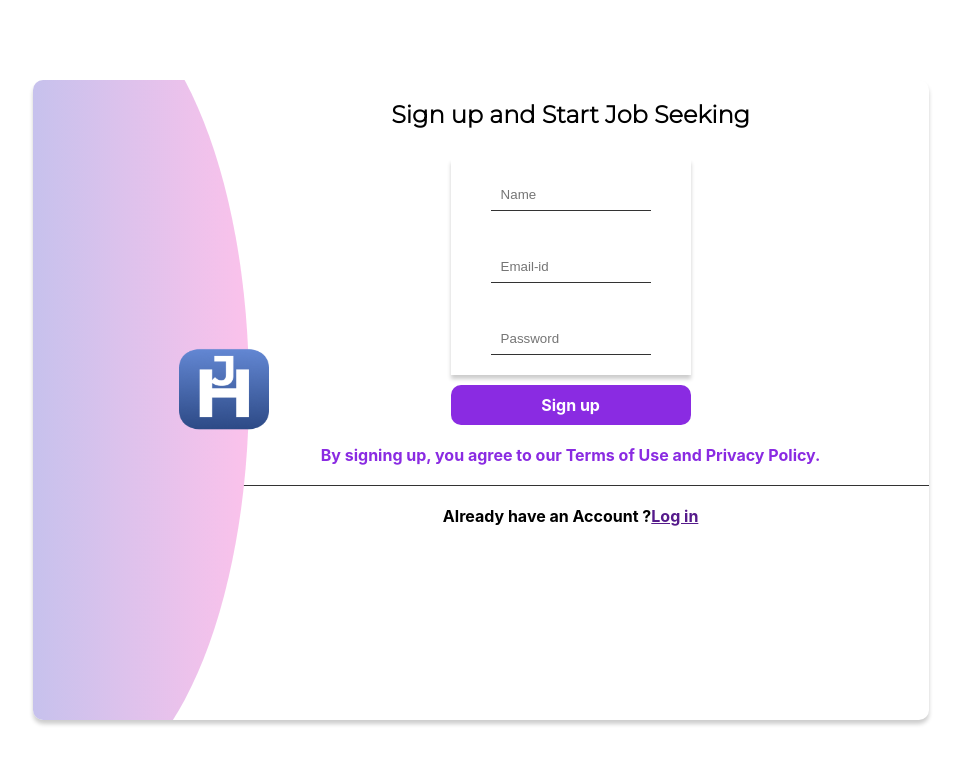
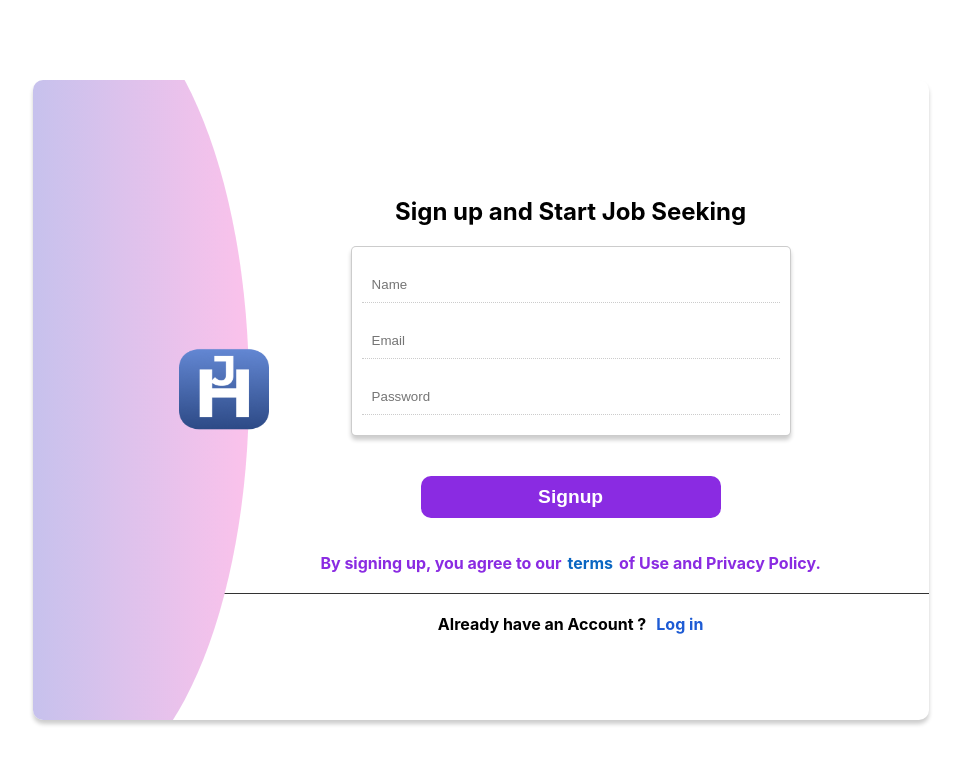
Before and after one commit to AdityaSuraj/tq-job-portal, a React (Create React App) app: page /signup in a window 1280 px wide. Shown: the top 764 px of the page, without its empty margins (159-1120 px from the left). Built offline with nearby package versions, Linux system fonts and the light colour scheme.

Commit message:
modified ui design

```diff
--- a/sass/components/login.scss
+++ b/sass/components/login.scss
@@ -7,7 +7,7 @@
   position: absolute;
   top: 50%;
   left: 50%;
-  transform: translate(-50%,-50%);
+  transform: translate(-50%, -50%);
   background-color: white;
   box-shadow: 0 4px 4px rgba(0, 0, 0, 0.2);
   border-radius: 10px;
@@ -15,7 +15,6 @@
   &-box {
     width: 100vw;
     height: 100vh;
-    // background-color: #a/18cd1;
     width: 350px;
     border-radius: 50%;
     position: absolute;
@@ -23,7 +22,7 @@
     top: -14%;
     @include secondary-gradient;
 
-    & img{
+    & img {
       position: absolute;
       top: 50%;
       transform: translateY(-50%);
@@ -36,10 +35,7 @@
   &_second {
     display: flex;
     flex-direction: column;
-    // margin-left: 100px;
-    // padding-top: 5rem;
-    // padding-left: 6rem;
-    // padding: 20px;
+
     height: 100%;
     width: 80%;
     margin-left: auto;
@@ -50,7 +46,6 @@
     &-head {
       font-family: "Montserrat", sans-serif;
       padding: 20px;
-
     }
 
     h1 {
@@ -59,34 +54,76 @@
 
     & .inputs {
       box-shadow: 0 4px 4px rgba(0, 0, 0, 0.2);
-      margin: 10px;
+      margin: 20px;
     }
 
-    &-form {
+    &-link {
       width: 240px;
-      margin: 10px;
-      height: 40px;
-      background-color: none;
-      padding: 10px;
-      text-align: center;
-      color: red;
-      margin: 10px;
+      height: 15%;
+      border-radius: 5px;
+      margin: 5px;
       display: flex;
+      flex-direction: column;
+      justify-content:space-around;
+
+
+
+      &-1{
+        display: flex;
+        justify-content: center;
         align-items: center;
-      justify-content: center;
+        justify-content: space-around;
+        background-color: white;
+        width: 100%;
+        height: 40%;
         border: 1px solid rgba(0, 0, 0, 0.2);
-      border-radius: 10px;
+        border-radius: 5px;
 
-      &-gl {
+      }
+      &-1 img{
         height: 30px;
         width: 30px;
-        margin-right: 10px;
+        padding-left: 2px;
+      }
+      &-1 a{
+        padding-right: 20px;
+        text-decoration: none;
+        color: #1A78E6;
+      }
+      &-1 span{
+        padding-left: 10px;
+        color: #F71313;
+      }
+      &-2{
+        display: flex;
+        justify-content: center;
+        align-items: center;
+        justify-content: space-around;
+        background-color: white;
+        width: 100%;
+        height: 40%;
+        border: 1px solid rgba(0, 0, 0, 0.2);
+        border-radius: 5px;
+      }
+      &-2 img{
+        height: 30px;
+        width: 30px;
+        padding-left: 0px;
+      }
+      &-2 a{
+        padding-right: 32px;
+        text-decoration: none;
+        color: #1A78E6;
+      }
+      &-2 span{
+        padding-left: 2px;
+        color: #F71313;
       }
 
-
+    }
   }
 
-    & form{
+  & form {
     display: flex;
     flex-direction: column;
     width: 240px;
@@ -96,64 +133,29 @@
     border-radius: 5px;
     margin: 10px 0;
 
-      & input{
+    & input {
       padding: 10px 10px;
       margin: 10px 0;
       border: none;
       border-bottom: 1px dotted rgba(0, 0, 0, 0.2);
 
-
-        &:focus{
+      &:focus {
         outline: none;
       }
+
     }
   }
 
-    &-form1 {
-      display: flex;
-      flex-direction: column;
-      align-items: center;
-      padding: 20px;
-      width: 240px;
-      border-radius: 10px;
-
-
-      & input {
-        border: none;
-        border-bottom: 1px solid rgba(0, 0, 0, 0.8);
-        padding: 8px 10px;
-        width: 80%;
-      }
-    }
-
-    &-form2 {
-      display: flex;
-      flex-direction: column;
-      padding: 20px;
-      align-items: center;
-
-      input {
-        border: none;
-      }
-    }
-
-    &-form3 {
-      display: flex;
-      flex-direction: column;
+  .btn {
+    width: 300px;
     padding: 10px 20px;
     align-items: center;
     font-weight: bold;
     border-radius: 10px;
-      width: 240px;
-
+    color: white;
+    font-size: larger;
     background-color: blueviolet;
-      input {
     border: none;
-      }
-
-      color: white;
-    }
-  }
   }
 
   .text {
@@ -174,4 +176,12 @@
     font-weight: bold;
     display: flex;
     color: black;
+    width: 80;
+
+    & a{
+      margin-left: 10px;
+      text-decoration: none;
+      color: #1D5BD4;
     }
+  }
+}
--- a/sass/components/signup.scss
+++ b/sass/components/signup.scss
@@ -1,96 +1,129 @@
 @import url("https://fonts.googleapis.com/css2?family=Montserrat:wght@300&display=swap");
 
-.login_main {
-  display: flex;
-  justify-content: center;
-  align-items: center;
-  height: 100;
-  width: 100;
-
-  &-box {
+.signup {
+  height: 80vh;
+  width: 70%;
+  overflow: hidden;
+  position: absolute;
+  top: 50%;
+  left: 50%;
+  transform: translate(-50%, -50%);
+  background-color: white;
+  box-shadow: 0 4px 4px rgba(0, 0, 0, 0.2);
+  border-radius: 10px;
+  &_box {
     width: 100vw;
     height: 100vh;
-    background-color: #a18cd1;
-    width: 40%;
-    border-radius: 0px 500px 500px 0px;
+    width: 350px;
+    border-radius: 50%;
+    position: absolute;
+    left: -15%;
+    top: -14%;
+    @include secondary-gradient;
+    & img {
+      position: absolute;
+      top: 50%;
+      transform: translateY(-50%);
+      left: 80%;
+      height: 90px;
+      width: 90px;
+    }
+  }
+
+  &-body {
     display: flex;
+    flex-direction: column;
+
+    height: 100%;
+    width: 80%;
+    margin-left: auto;
+    margin-top: 50px;
+    display: flex;
+    flex-direction: column;
+    align-items: center;
     justify-content: center;
-    align-items: center;
-
+    // justify-content: space-evenly;
+    &-head {
+      font-family: "Montserrat", sans-serif;
+      padding: 20px;
+      margin-bottom: 50px;
     }
-  &_second {
-    margin-left: 100px;
-    padding-top: 5rem;
-    padding-left: 6rem;
-    &-head {
-
-      font-family: "Montserrat", sans-serif;
-      align-items: center;
-    }
-    h1{
-
+    h1 {
       font-weight: bold;
     }
 
-    & .inputs{
+    &-inputs {
+
       box-shadow: 0 4px 4px rgba(0, 0, 0, 0.2);
-      margin: 10px;
-    }
-    &-form {
-      margin: 10px;
-      width: 240px;
-      height: 40px;
-      background-color:none;
-      padding: 10px;
-      text-align: center;
-      color: red;
-      box-shadow: 0 4px 4px rgba(0, 0, 0, 0.2);
-      margin: 10px;
-
-
-    }
-
-    &-form2 {
+      margin: 20px;
       display: flex;
       flex-direction: column;
-      padding: 20px;
-      align-items: center;
+      width: 440px;
+      background-color: white;
+      padding: 10px;
+      border: 1px solid rgba(0, 0, 0, 0.2);
+      border-radius: 5px;
+      margin-top: 20px;
 
-      input {
+      & input {
+        padding: 10px 10px;
+        margin: 10px 0;
         border: none;
-      }
-    }
-    &-form3 {
-      display: flex;
-      flex-direction: column;
-      padding: 20px;
-      align-items: center;
-      font-weight: bold;
-      input {
-        border: none;
-      }
-      background-color: blueviolet;
-      color: white;
+        border-bottom: 1px dotted rgba(0, 0, 0, 0.2);
+
+        &:focus {
+          outline: none;
         }
       }
     }
-.text {
+
+    &-btn {
+      margin-top: 20px;
+      width: 300px;
+      padding: 10px 20px;
+      align-items: center;
+      font-weight: bold;
+      border-radius: 10px;
+      color: white;
+      font-size: larger;
+      background-color: blueviolet;
+      border: none;
+    }
+
+
+
+    &-text {
+      margin-top: 15px;
       justify-content: center;
       padding: 20px;
       align-items: center;
       font-weight: bold;
       display: flex;
-
+      color: blueviolet;
       border-bottom: 1px solid rgba(0, 0, 0, 0.8);
       width: 100%;
-  color: black;
 
     }
-.text1 {
+    &-text span{
+      margin:0 6px;
+      color: #0A66C2;
+    }
+
+    &-text1 {
+      margin-bottom: 50px;
       justify-content: center;
       padding: 20px;
       align-items: center;
       font-weight: bold;
       display: flex;
       color: black;
+      width: 80;
+
+      & a{
+        margin-left: 10px;
+        text-decoration: none;
+        color: #1D5BD4;
       }
+    }
+  }
+}
--- a/sass/main.scss
+++ b/sass/main.scss
@@ -12,3 +12,4 @@
 @import "./components/company";
 
 @import "./components/login.scss";
+@import "./components/signup.scss";
--- a/src/App.css
+++ b/src/App.css
@@ -1,5 +1,6 @@
 @import url("https://fonts.googleapis.com/css2?family=Montserrat:ital@1&display=swap");
 @import url("https://fonts.googleapis.com/css2?family=Montserrat:ital@1&display=swap");
+@import url("https://fonts.googleapis.com/css2?family=Montserrat:wght@300&display=swap");
 @import url("https://fonts.googleapis.com/css2?family=Montserrat:wght@300&display=swap");
 * {
   margin: 0;
@@ -301,26 +302,58 @@ body {
       font-weight: bold; }
     .login_main_second .inputs {
       box-shadow: 0 4px 4px rgba(0, 0, 0, 0.2);
-      margin: 10px; }
-    .login_main_second-form {
+      margin: 20px; }
+    .login_main_second-link {
       width: 240px;
-      margin: 10px;
-      height: 40px;
-      background-color: none;
-      padding: 10px;
-      text-align: center;
-      color: red;
-      margin: 10px;
+      height: 15%;
+      border-radius: 5px;
+      margin: 5px;
       display: flex;
+      flex-direction: column;
+      justify-content: space-around; }
+      .login_main_second-link-1 {
+        display: flex;
+        justify-content: center;
         align-items: center;
-      justify-content: center;
+        justify-content: space-around;
+        background-color: white;
+        width: 100%;
+        height: 40%;
         border: 1px solid rgba(0, 0, 0, 0.2);
-      border-radius: 10px; }
-      .login_main_second-form-gl {
+        border-radius: 5px; }
+      .login_main_second-link-1 img {
         height: 30px;
         width: 30px;
-        margin-right: 10px; }
-    .login_main_second form {
+        padding-left: 2px; }
+      .login_main_second-link-1 a {
+        padding-right: 20px;
+        text-decoration: none;
+        color: #1A78E6; }
+      .login_main_second-link-1 span {
+        padding-left: 10px;
+        color: #F71313; }
+      .login_main_second-link-2 {
+        display: flex;
+        justify-content: center;
+        align-items: center;
+        justify-content: space-around;
+        background-color: white;
+        width: 100%;
+        height: 40%;
+        border: 1px solid rgba(0, 0, 0, 0.2);
+        border-radius: 5px; }
+      .login_main_second-link-2 img {
+        height: 30px;
+        width: 30px;
+        padding-left: 0px; }
+      .login_main_second-link-2 a {
+        padding-right: 32px;
+        text-decoration: none;
+        color: #1A78E6; }
+      .login_main_second-link-2 span {
+        padding-left: 2px;
+        color: #F71313; }
+  .login_main form {
     display: flex;
     flex-direction: column;
     width: 240px;
@@ -329,46 +362,24 @@ body {
     border: 1px solid rgba(0, 0, 0, 0.2);
     border-radius: 5px;
     margin: 10px 0; }
-      .login_main_second form input {
+    .login_main form input {
       padding: 10px 10px;
       margin: 10px 0;
       border: none;
       border-bottom: 1px dotted rgba(0, 0, 0, 0.2); }
-        .login_main_second form input:focus {
+      .login_main form input:focus {
         outline: none; }
-    .login_main_second-form1 {
-      display: flex;
-      flex-direction: column;
-      align-items: center;
-      padding: 20px;
-      width: 240px;
-      border-radius: 10px; }
-      .login_main_second-form1 input {
-        border: none;
-        border-bottom: 1px solid rgba(0, 0, 0, 0.8);
-        padding: 8px 10px;
-        width: 80%; }
-    .login_main_second-form2 {
-      display: flex;
-      flex-direction: column;
-      padding: 20px;
-      align-items: center; }
-      .login_main_second-form2 input {
-        border: none; }
-    .login_main_second-form3 {
-      display: flex;
-      flex-direction: column;
+  .login_main .btn {
+    width: 300px;
     padding: 10px 20px;
     align-items: center;
     font-weight: bold;
     border-radius: 10px;
-      width: 240px;
+    color: white;
+    font-size: larger;
     background-color: blueviolet;
-      color: white; }
-      .login_main_second-form3 input {
     border: none; }
-
-.text {
+  .login_main .text {
     justify-content: center;
     padding: 20px;
     align-items: center;
@@ -377,11 +388,115 @@ body {
     color: blueviolet;
     border-bottom: 1px solid rgba(0, 0, 0, 0.8);
     width: 100%; }
-
-.text1 {
+  .login_main .text1 {
     justify-content: center;
     padding: 20px;
     align-items: center;
     font-weight: bold;
     display: flex;
-  color: black; }
+    color: black;
+    width: 80; }
+    .login_main .text1 a {
+      margin-left: 10px;
+      text-decoration: none;
+      color: #1D5BD4; }
+
+.signup {
+  height: 80vh;
+  width: 70%;
+  overflow: hidden;
+  position: absolute;
+  top: 50%;
+  left: 50%;
+  transform: translate(-50%, -50%);
+  background-color: white;
+  box-shadow: 0 4px 4px rgba(0, 0, 0, 0.2);
+  border-radius: 10px; }
+  .signup_box {
+    width: 100vw;
+    height: 100vh;
+    width: 350px;
+    border-radius: 50%;
+    position: absolute;
+    left: -15%;
+    top: -14%;
+    background-image: linear-gradient(to left, #FBC2EB, #A6C1EE); }
+    .signup_box img {
+      position: absolute;
+      top: 50%;
+      transform: translateY(-50%);
+      left: 80%;
+      height: 90px;
+      width: 90px; }
+  .signup-body {
+    display: flex;
+    flex-direction: column;
+    height: 100%;
+    width: 80%;
+    margin-left: auto;
+    margin-top: 50px;
+    display: flex;
+    flex-direction: column;
+    align-items: center;
+    justify-content: center; }
+    .signup-body-head {
+      font-family: "Montserrat", sans-serif;
+      padding: 20px;
+      margin-bottom: 50px; }
+    .signup-body h1 {
+      font-weight: bold; }
+    .signup-body-inputs {
+      box-shadow: 0 4px 4px rgba(0, 0, 0, 0.2);
+      margin: 20px;
+      display: flex;
+      flex-direction: column;
+      width: 440px;
+      background-color: white;
+      padding: 10px;
+      border: 1px solid rgba(0, 0, 0, 0.2);
+      border-radius: 5px;
+      margin-top: 20px; }
+      .signup-body-inputs input {
+        padding: 10px 10px;
+        margin: 10px 0;
+        border: none;
+        border-bottom: 1px dotted rgba(0, 0, 0, 0.2); }
+        .signup-body-inputs input:focus {
+          outline: none; }
+    .signup-body-btn {
+      margin-top: 20px;
+      width: 300px;
+      padding: 10px 20px;
+      align-items: center;
+      font-weight: bold;
+      border-radius: 10px;
+      color: white;
+      font-size: larger;
+      background-color: blueviolet;
+      border: none; }
+    .signup-body-text {
+      margin-top: 15px;
+      justify-content: center;
+      padding: 20px;
+      align-items: center;
+      font-weight: bold;
+      display: flex;
+      color: blueviolet;
+      border-bottom: 1px solid rgba(0, 0, 0, 0.8);
+      width: 100%; }
+    .signup-body-text span {
+      margin: 0 6px;
+      color: #0A66C2; }
+    .signup-body-text1 {
+      margin-bottom: 50px;
+      justify-content: center;
+      padding: 20px;
+      align-items: center;
+      font-weight: bold;
+      display: flex;
+      color: black;
+      width: 80; }
+      .signup-body-text1 a {
+        margin-left: 10px;
+        text-decoration: none;
+        color: #1D5BD4; }
--- a/src/screens/login.jsx
+++ b/src/screens/login.jsx
@@ -12,46 +12,31 @@ export default function LoginScreen() {
         <div className="login_main_second-head">
           <h1>Login in your Job Hunter Account</h1>
         </div>
-        <div className="login_main_second-form">
-          <img
-            src={require("../assets/Google - png.png")}
-            alt=""
-            srcset=""
-            className="login_main_second-form-gl"
-          />
-          login with <a href="https://www.google.com/"> Google </a>
-        </div>
-        <div className="login_main_second-form">
-          <img
-            src={require("../assets/facebook.png")}
-            alt=""
-            srcset=""
-            className="login_main_second-form-gl"
-          />
-          login with <a href="https://www.facebook.com/"> Facebook </a>
+        <div className="login_main_second-link">
+          <div className="login_main_second-link-1">
+            <img src={require("../assets/facebook.png")}></img>
+            <span> Sign up with </span>
+            <a href="">Facebook</a>
+          </div>
+
+          <div className="login_main_second-link-2">
+            <img src={require("../assets/Google - png.png")}></img>
+            <span> Sign up with </span>
+            <a href="">Google</a>
+          </div>
         </div>
 
-        <form action="#">
+        <form action="#"  className="inputs">
           <input type="text" className="input" placeholder="Email"/>
           <input type="text" className="input" placeholder="Password"/>
-
         </form>
-        {/* <div className="inputs">
-          <div className="login_main_second-form1">
-            <input type="text" placeholder="Email-id" />
-          </div>
-          <div className="login_main_second-form1">
-            <input type="text" placeholder="Password" />
-          </div>
-        </div> */}
-
-        <div className="login_main_second-form3">Log in </div>
-        <p className="text">or Forget Password</p>
+          <button type="submit" className="btn">Login</button>
+        <p className="text">or Forgot Password</p>
         <p className="text1">
-          Already have an Account ? <a href=""> Sign Up </a>
+          Already have an Account ?<br/> <a href=""> Sign Up </a>
         </p>
       </div>
-      <br />
+
     </section>
   );
 }
--- a/src/screens/signup.jsx
+++ b/src/screens/signup.jsx
@@ -1,30 +1,30 @@
-import React from 'react';
-export default function SignupScreen(){
+import React from "react";
+export default function SignupScreen() {
   return (
-        <section className="login_main">
-        <div className="login_main-box">
+
+    <section className="signup">
+      <div className="signup_box">
         <img src={require("../assets/logo.png")} alt="" srcset="" />
       </div>
-        <div className="login_main_second">
-          <div className="login_main_second-head">
+      <div className="signup-body">
+        <div className="signip-body-head">
           <h1>Sign up and Start Job Seeking</h1>
         </div>
 
-          <div className="inputs">
-          <div className="login_main_second-form1">
-              <input type="text" placeholder="Name" /></div>
-
-            <div className="login_main_second-form1">
-              <input type="text" placeholder="Email-id" /></div>
-            <div className="login_main_second-form1">
-              <input type="text" placeholder="Password" /></div>
+        <form action="#" className="signup-body-inputs">
+          <input type="text" className="input" placeholder="Name" />
+          <input type="text" className="input" placeholder="Email" />
+          <input type="text" className="input" placeholder="Password" />
+        </form>
+        <button type="submit" className="signup-body-btn">Signup</button>
+        <p className="signup-body-text">
+          By signing up, you agree to our<span>terms</span>of Use and Privacy Policy.
+        </p>
+        <p className="signup-body-text1">
+          Already have an Account ?
+          <a href=""> Log in </a>
+        </p>
       </div>
-
-          <div className="login_main_second-form3">Sign up </div>
-          <p className="text">By signing up, you agree to our Terms of Use and Privacy Policy.</p>
-          <p className="text1">Already have an Account ?<br/><a href="">  Log in </a></p>
-        </div><br />
-
     </section>
 
   );
```
Also changed, not shown: src/assets/facebook.png (added). Lines whose indentation alone changed are shown as unchanged.
